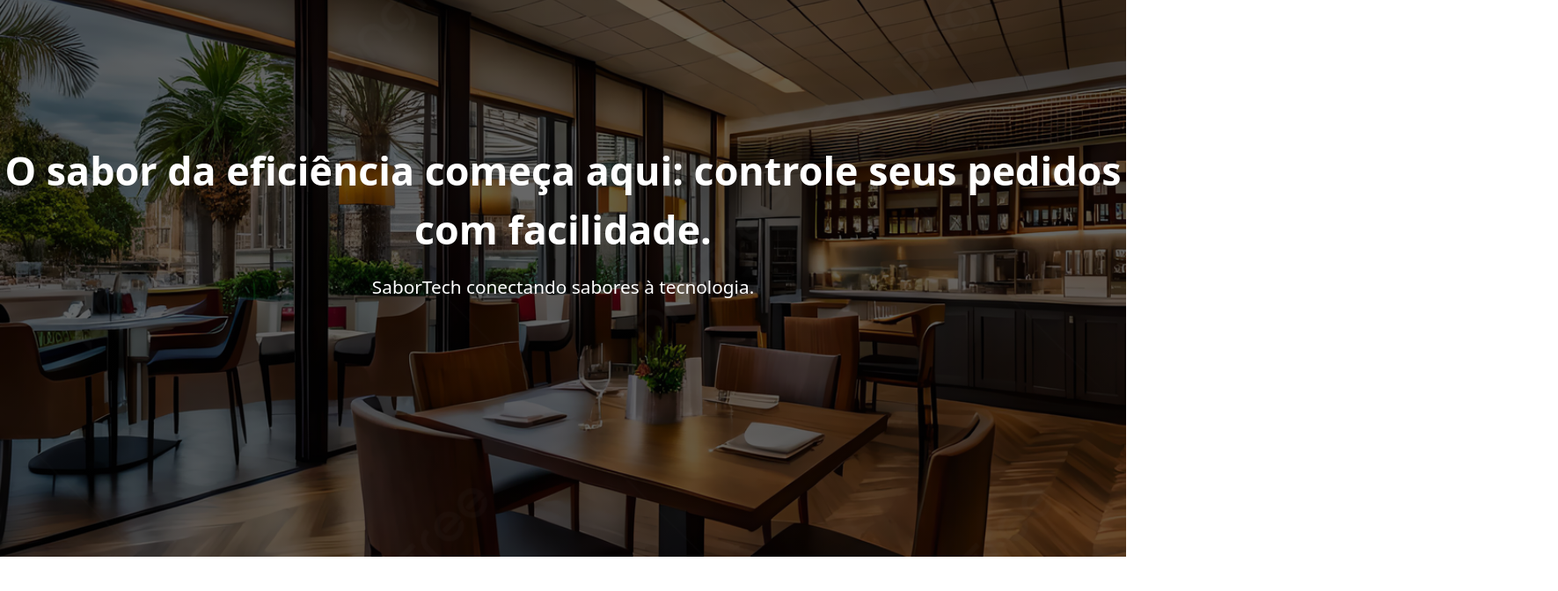
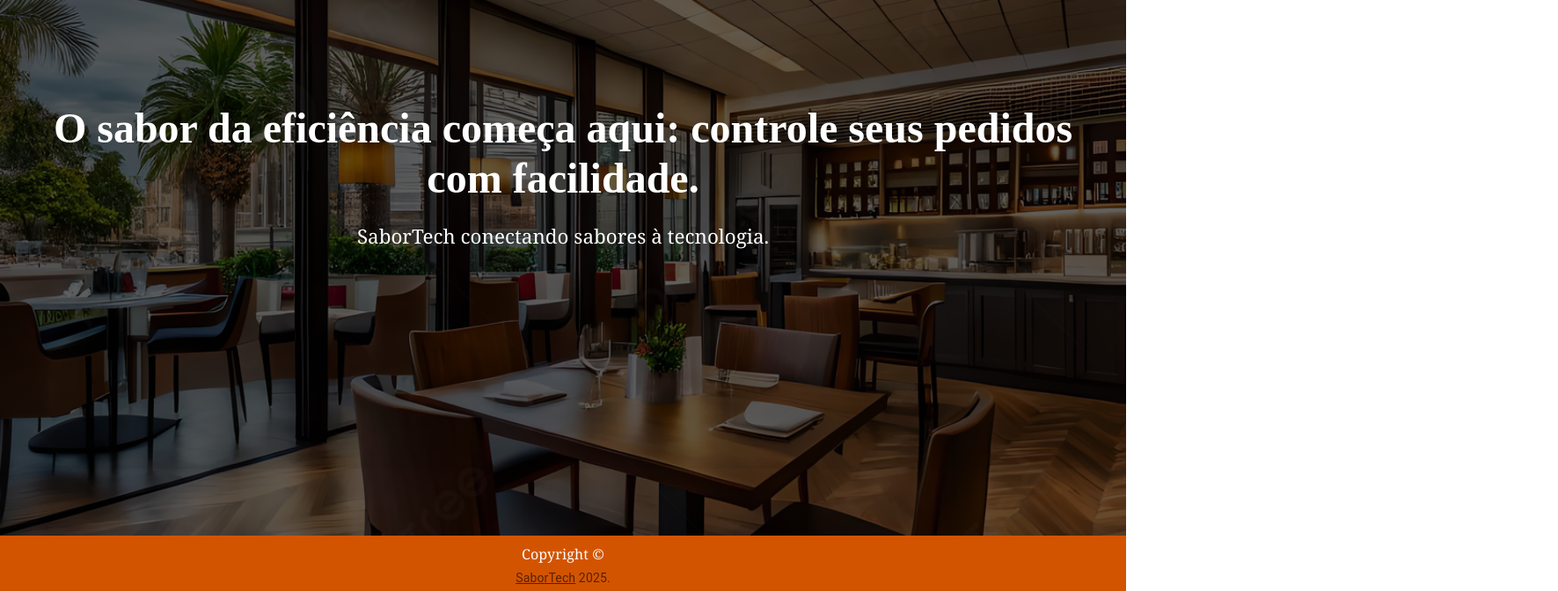
Before and after one commit to alaenepereira/SaborTech, a React (Vite) app: page / in a window 1280 px wide. Shown: the part 267-939 px from the top of the page at 88% size, 1771 px wide, since content can reach past the window. Before the commit the page ends 900 px from the top, so only its background shows below. Built offline with nearby package versions, Linux system fonts and the light colour scheme.

Commit message:
feat: update dependencies and add Bootstrap for styling; enhance Home and Menu components with footer and layout improvements

```diff
--- a/package.json
+++ b/package.json
@@ -12,7 +12,8 @@
   "dependencies": {
     "@emotion/react": "^11.14.0",
     "@emotion/styled": "^11.14.0",
-    "@mui/material": "^7.1.1",
+    "@mui/material": "^7.1.2",
+    "bootstrap": "^5.3.7",
     "react": "^19.1.0",
     "react-bootstrap": "^2.10.10",
     "react-dom": "^19.1.0",
--- a/src/App.jsx
+++ b/src/App.jsx
@@ -3,19 +3,24 @@ import './App.css'
 import './pages/Home'
 import { BrowserRouter, Route, Routes } from 'react-router-dom';
 import Home from './pages/Home';
+import 'bootstrap/dist/css/bootstrap.min.css'
 
 import Menu from './pages/Menu/Options';
+
 
 function App() {
 
   return (
 
     <BrowserRouter>
+
       <Routes>
         <Route path="/" element={<Home />} />
         <Route path="/cardápio" element={<Menu />} />
       </Routes>
+      <footer />
     </BrowserRouter>
+
   );
 
 
--- /dev/null
+++ b/src/Components/Footer.css
@@ -0,0 +1,24 @@
+.footer{
+  background-color: #d35400;
+ text-align: center;
+  padding: 5px 0;
+  position: relative;
+  width: 100%;
+  z-index: 2;
+}
+
+.footer p{
+  margin: 5px 0;
+  font-size: 1rem;
+  font-family: Georgia, 'Times New Roman', Times, serif;
+  color: #fff;
+}
+
+@media (max-width: 768px){
+  .footer{
+    padding: 15px 0;
+  }
+  .footer p{
+    font-size: 0.9rem;
+  }
+}
--- /dev/null
+++ b/src/Components/Footer.jsx
@@ -0,0 +1,22 @@
+import React from 'react';
+import Typography from '@mui/material/Typography';
+import Link from '@mui/material/Link';
+import './footer.css'
+
+export default function Copyright() {
+  return (
+    <Typography className='footer'
+      variant="body2"
+      align="center"
+      sx={{
+        color: 'text.secondary',
+      }}
+    >
+      <p> Copyright © </p>
+      <Link color="inherit" href="https://atlanticoavanti.ensinio.com/g/capacita-logica-de-programacao-c2/about">
+        SaborTech
+      </Link>{' '}
+      {new Date().getFullYear()}.
+    </Typography>
+  );
+}
--- a/src/pages/Home/home.css
+++ b/src/pages/Home/home.css
@@ -6,30 +6,53 @@
   align-items: center;
   text-align: center;
   color: #fff;
-
+  margin: 0;
+ overflow: hidden;
   height: 100vh;
   max-width: 100vw;
 
 }
 
+.hero::before{
+  content: '';
+  position: absolute;
+  top: 0;
+  left: 0;
+  width: 100%;
+  height: 100%;
+  background-color: rgba(0, 0, 0, 0.062);
+  z-index: 1;
+}
+
+.hero-content{
+  position: relative;
+  z-index: 2;
+  max-width: 1200px;
+  margin: 0 auto;
+  padding: 0 20px;
+}
+
   .hero-content h2 {
-  font-size: 2.8rem;
+  font-size: 3rem;
+  font-family: 'Brush Script MT', cursive;
   font-weight: bold;
-  margin-bottom: 1rem;
+  margin-bottom: 20px;
 }
 
 .hero-content p {
-  font-size: 1.3rem;
-  max-width: 700px;
-  margin: 0 auto;
+  font-size: 1.4rem;
+  font-family: Georgia, 'Times New Roman', Times, serif;
 }
 
 @media (max-width: 768px) {
+  .hero{
+    height: 100vh ;
+  }
   .hero-content h2 {
     font-size: 2rem;
   }
 
-  .hero-content p {
-    font-size: 1rem;
-  }
+ .hero-content p{
+  font-size: 2rem;
+ }
 }
--- a/src/pages/Home/index.jsx
+++ b/src/pages/Home/index.jsx
@@ -2,6 +2,7 @@
 import { Container } from "react-bootstrap";
 import './home.css'
 import Header from "../../Components/Header/Index";
+import Copyright from "../../Components/Footer";
 
 
 export default function Home() {
@@ -15,6 +16,7 @@ export default function Home() {
           <p>SaborTech conectando sabores à tecnologia.</p>
         </div>
       </section>
+      <Copyright />
     </>
   );
 };
--- a/src/pages/Menu/Options.css
+++ b/src/pages/Menu/Options.css
@@ -1,14 +1,23 @@
-
+.menu-container{
+  background-color: #2c2c2c;
+}
 .category-buttons {
   background-color: #f5f5f5;
   border-bottom: 1px solid #ccc;
 }
 
 .card-grid {
+
+  display: flex;
+  flex-wrap: wrap;
+  justify-content: flex-start;
+  gap: 16px;
   margin-top: 16px;
+}
 
 
-}
+
+
 
 .product-card {
   transition: transform 0.3s, box-shadow 0.3s;
--- a/src/pages/Menu/Options.jsx
+++ b/src/pages/Menu/Options.jsx
@@ -12,10 +12,12 @@ import {
   CardMedia,
   CardActions
 } from '@mui/material';
-import { Modal } from '@mui/material'
+
+import { Container, Row, Col } from "react-bootstrap";
 
 import './Options.css';
 import Header from '../../Components/Header/Index';
+
 
 
 
@@ -105,7 +107,10 @@ function Menu() {
     }
 
     return (
+
+
       <Grid container spacing={2} className="card-grid">
+
         {items.map((item) => (
           <Grid item xs={12} sm={6} md={4} key={item.id}>
             <Card className="product-card">
@@ -146,6 +151,7 @@ function Menu() {
         ))
         }
       </Grid>
+
     );
   };
 
@@ -209,5 +215,6 @@ function Menu() {
     </>
   );
 }
+<footer />
 
 export default Menu;
```
Also changed, not shown: 1 other file (tests, documents, lock files or other folders).
